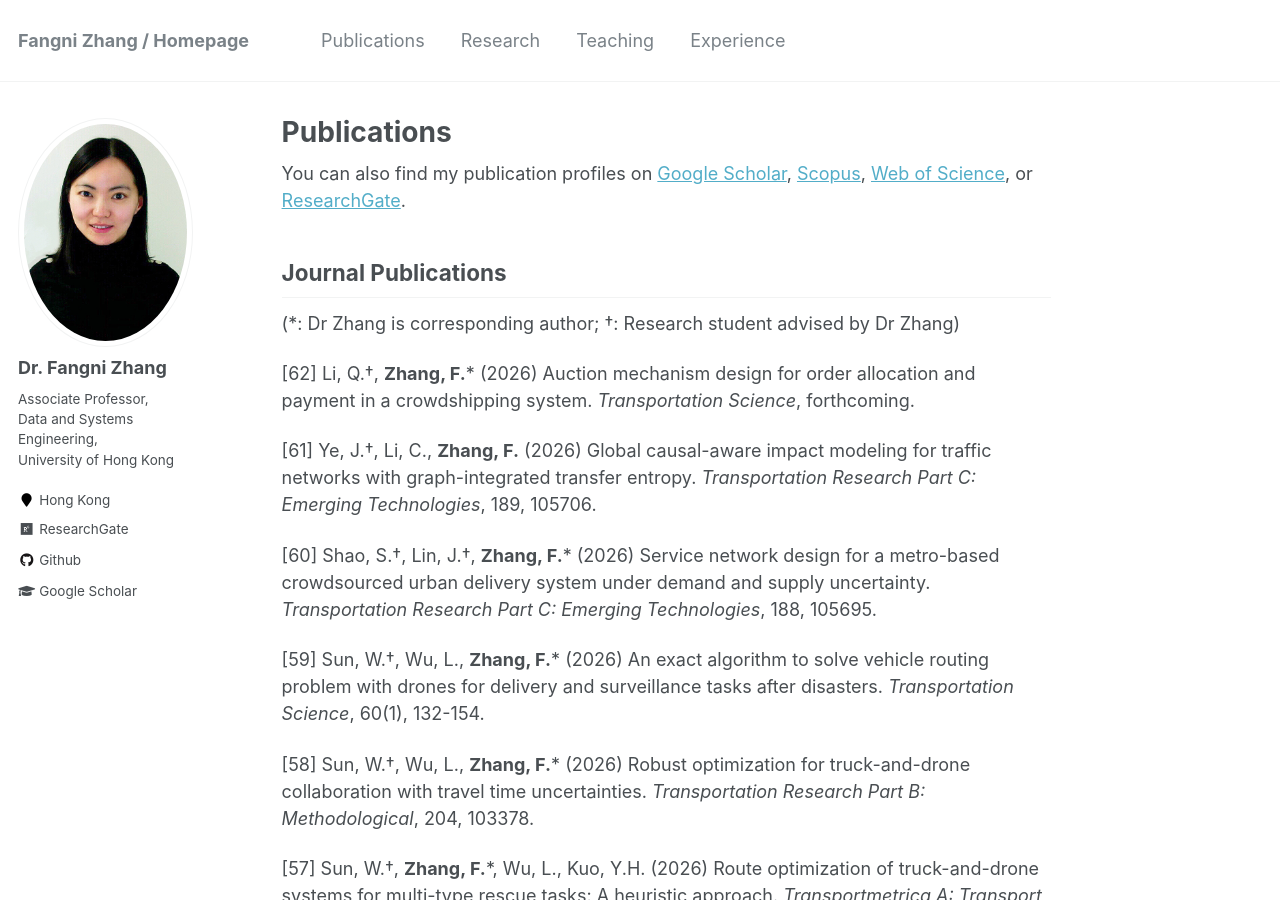
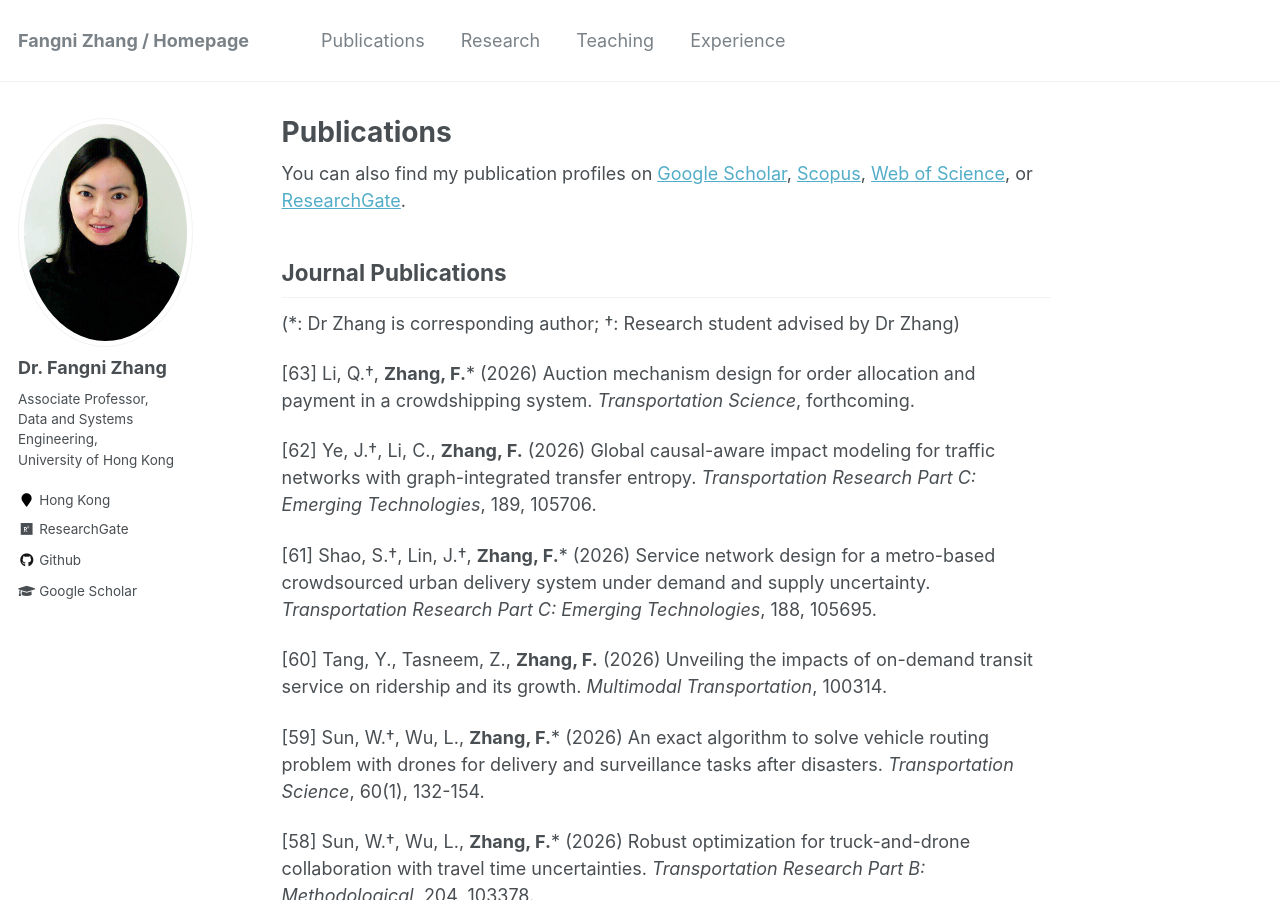
Before and after one commit to fangnizhang/fangnizhang.github.io, a Jekyll site: the page built from _pages/publications.md, in a window 1280 px wide and 900 px high. Built offline with Jekyll 4.4.1, drawn with Linux system fonts in a browser that asks for light colours.

Commit message:
Update publications.md

```diff
--- a/_pages/publications.md
+++ b/_pages/publications.md
@@ -20,11 +20,13 @@
 ----------
 (*: Dr Zhang is corresponding author; †: Research student advised by Dr Zhang)
 
-[62] Li, Q.†, __Zhang, F.__* (2026) Auction mechanism design for order allocation and payment in a crowdshipping system. _Transportation Science_, forthcoming.
+[63] Li, Q.†, __Zhang, F.__* (2026) Auction mechanism design for order allocation and payment in a crowdshipping system. _Transportation Science_, forthcoming.
 
-[61] Ye, J.†, Li, C., __Zhang, F.__ (2026) Global causal-aware impact modeling for traffic networks with graph-integrated transfer entropy. _Transportation Research Part C: Emerging Technologies_, 189, 105706.
+[62] Ye, J.†, Li, C., __Zhang, F.__ (2026) Global causal-aware impact modeling for traffic networks with graph-integrated transfer entropy. _Transportation Research Part C: Emerging Technologies_, 189, 105706.
 
-[60] Shao, S.†, Lin, J.†, __Zhang, F.__* (2026) Service network design for a metro-based crowdsourced urban delivery system under demand and supply uncertainty. _Transportation Research Part C: Emerging Technologies_, 188, 105695.
+[61] Shao, S.†, Lin, J.†, __Zhang, F.__* (2026) Service network design for a metro-based crowdsourced urban delivery system under demand and supply uncertainty. _Transportation Research Part C: Emerging Technologies_, 188, 105695.
+
+[60] Tang, Y., Tasneem, Z., __Zhang, F.__ (2026) Unveiling the impacts of on-demand transit service on ridership and its growth. _Multimodal Transportation_, 100314.
 
 [59] Sun, W.†, Wu, L., __Zhang, F.__* (2026) An exact algorithm to solve vehicle routing problem with drones for delivery and surveillance tasks after disasters. _Transportation Science_, 60(1), 132-154.
 
```
